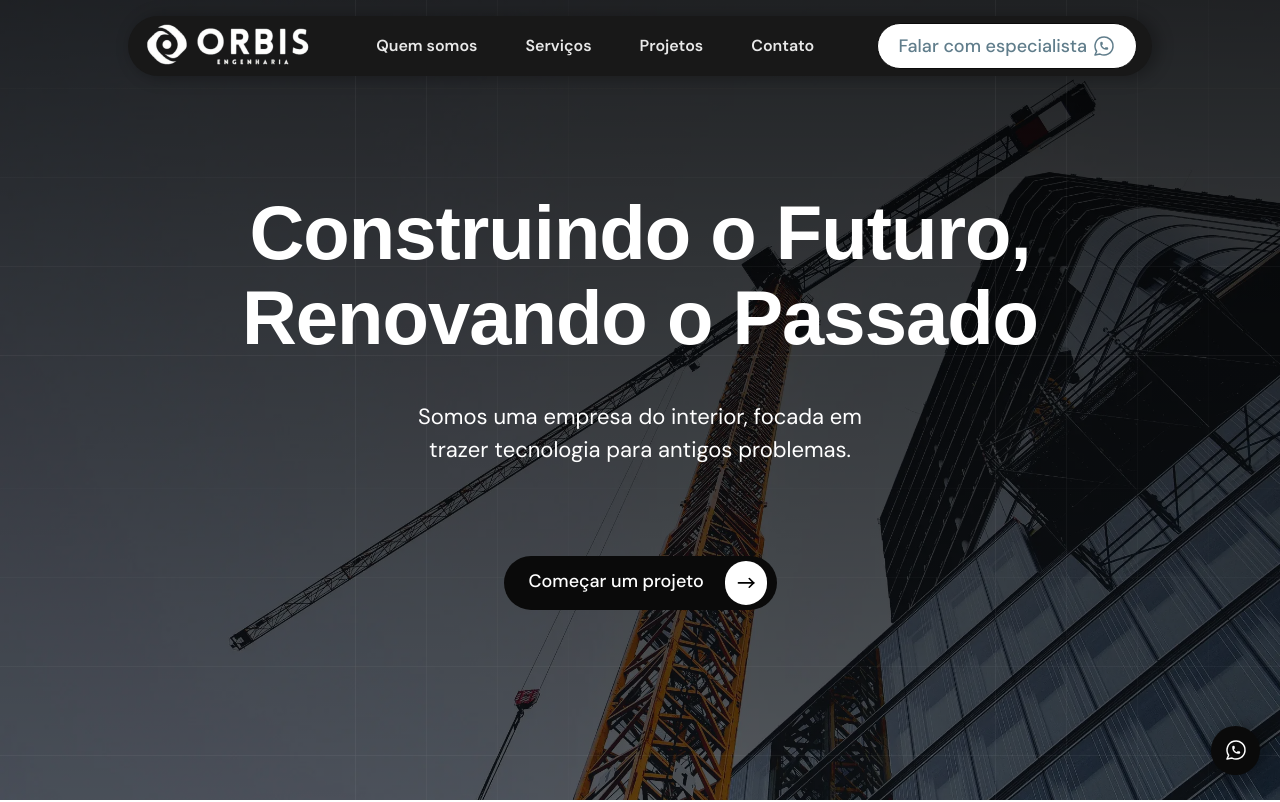
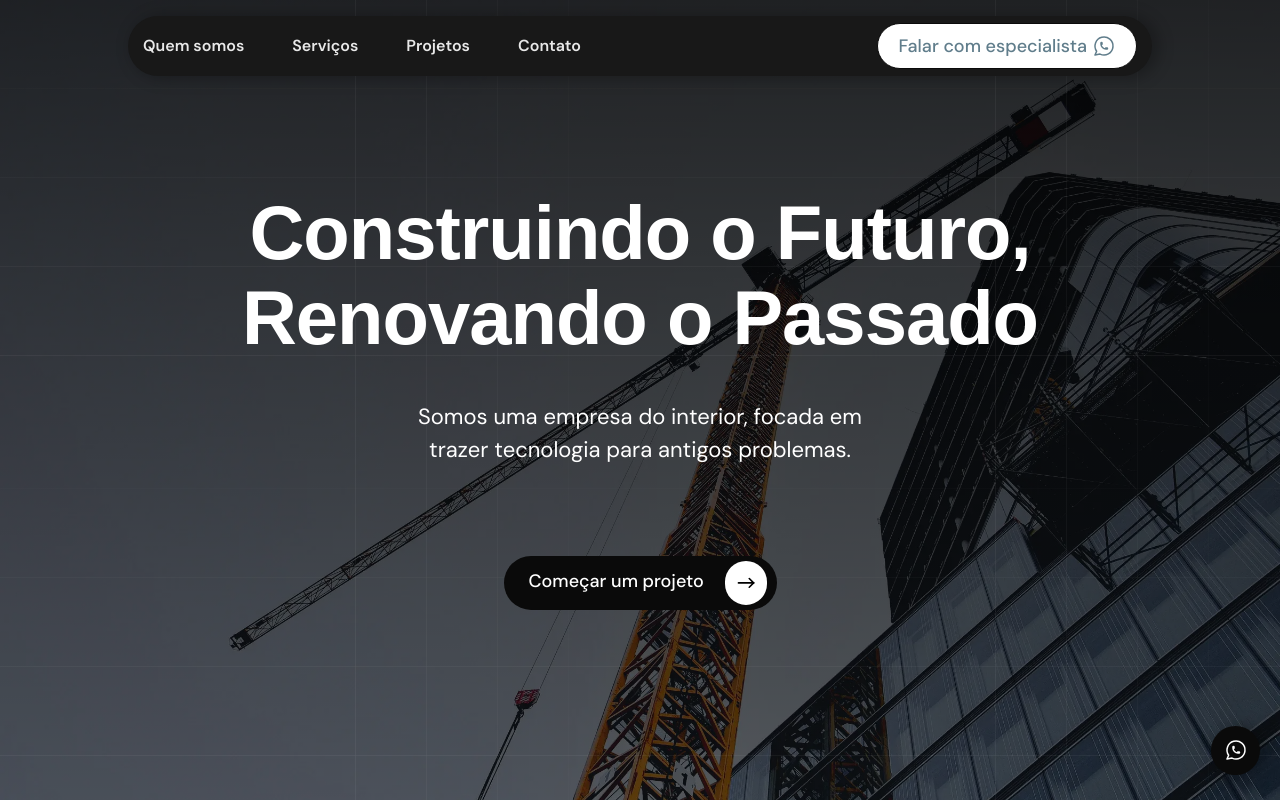
Before and after one commit to wagstalos/template-orbis, a website: page index.html in a window 1280 px wide. Shown: the top 802 px of the page. Drawn offline with Linux system fonts and the light colour scheme.

Commit message:
fix: logo

```diff
--- a/index.html
+++ b/index.html
@@ -21,9 +21,9 @@
 <body>
   <header>
     <div class="container">
-      <a href="#hero" class="logo">
+      <!-- <a href="#hero" class="logo">
         <img src="./img/logo.webp" alt="Logo Orbis" title="Orbis" width="170px" height="48px" />
-      </a>
+      </a> -->
       <nav>
         <ul>
           <li>
```
